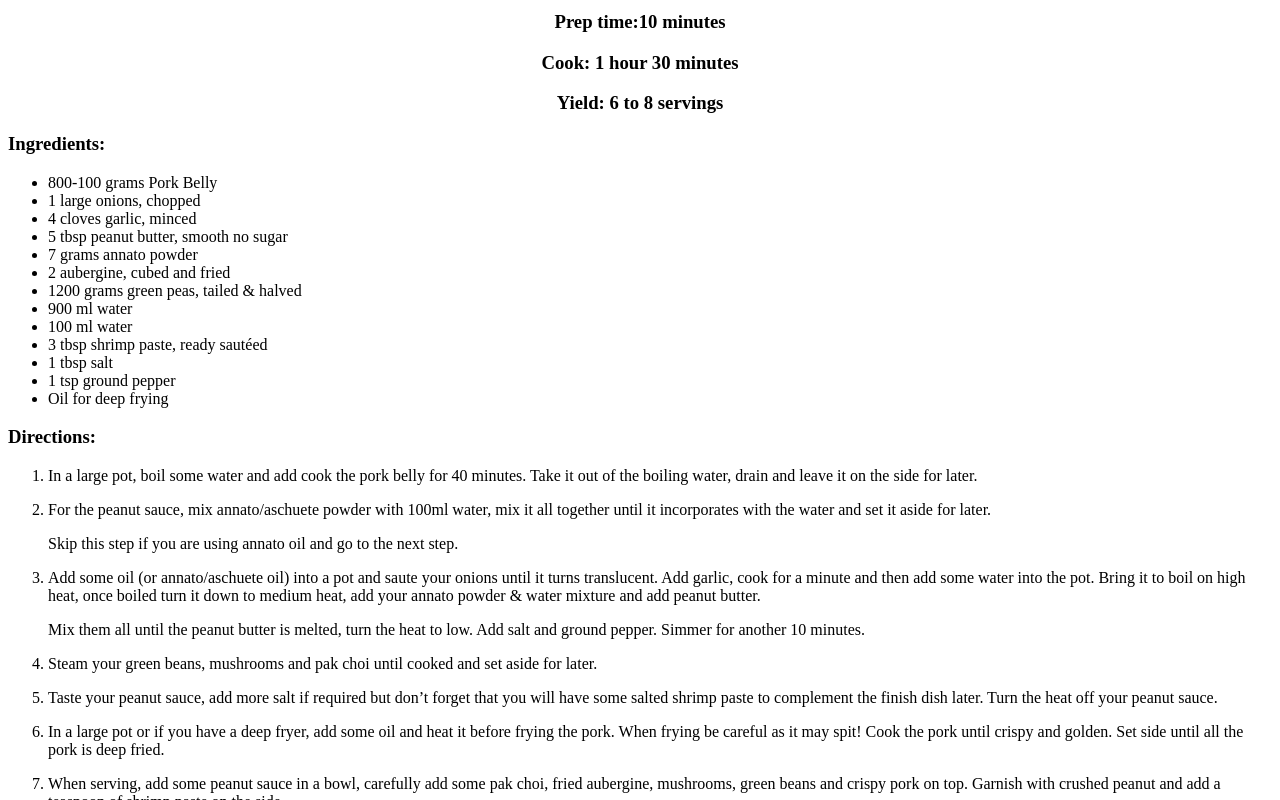
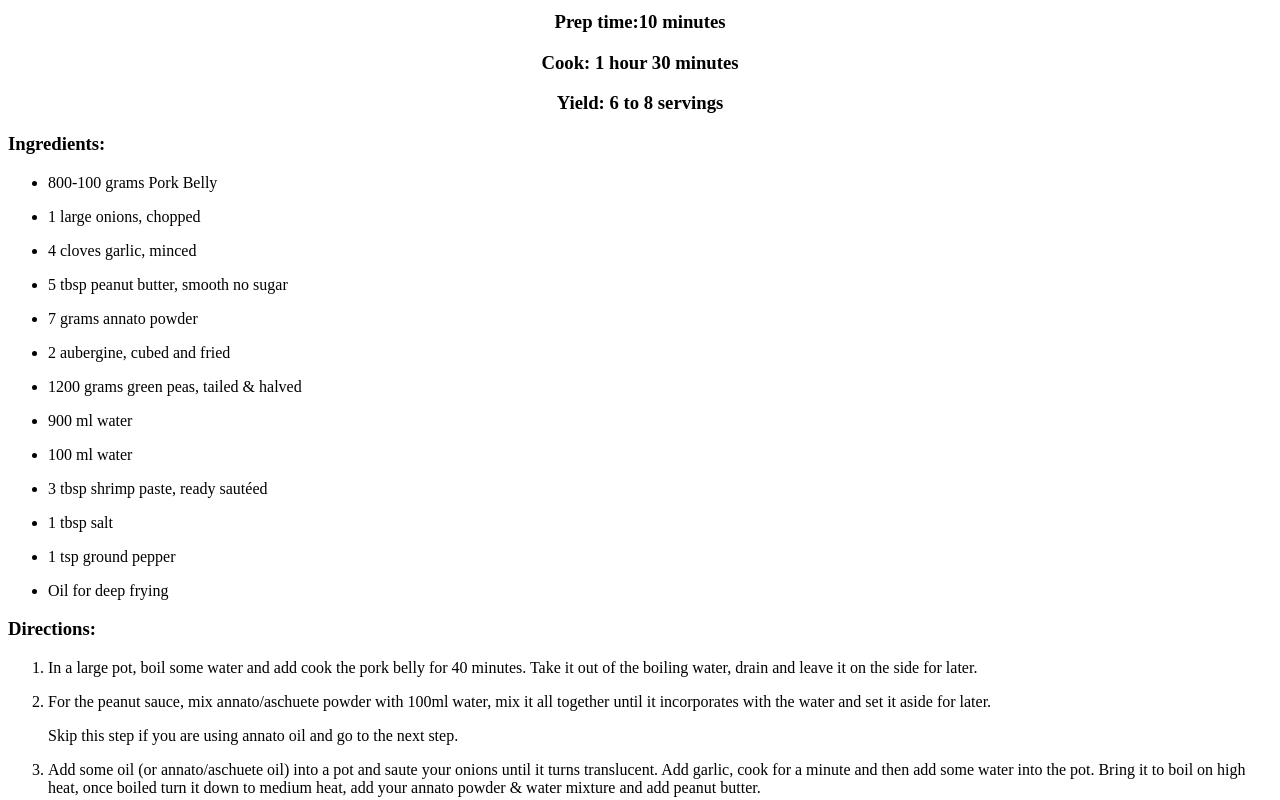
Before and after one commit to silosmikko/odin-recipes, a plain HTML site: page recipes/cripsy_karekare.html in a window 1280 px wide. Shown: the part 543-1343 px from the top of the page. Drawn offline with Linux system fonts and the light colour scheme.

Commit message:
Added Paragraph on Ingredients List

```diff
--- a/recipes/cripsy_karekare.html
+++ b/recipes/cripsy_karekare.html
@@ -21,19 +21,19 @@
 
 <h3>Ingredients:</h3>
 <ul>
-    <li>800-100 grams Pork Belly</li>
-    <li>1 large onions, chopped</li>
-    <li>4 cloves garlic, minced</li>
-    <li>5 tbsp peanut butter, smooth no sugar</1i>
-    <li>7 grams annato powder</li>
-    <li>2 aubergine, cubed and fried</li>
-    <li>1200 grams green peas, tailed & halved</li>
-    <li>900 ml water</li>
-    <li>100 ml water</li>
-    <li>3 tbsp shrimp paste, ready sautéed</li>
-    <li>1 tbsp salt</li>
-    <li>1 tsp ground pepper</li>
-    <li>Oil for deep frying</li>
+    <li><p>800-100 grams Pork Belly</p></li>
+    <li><p>1 large onions, chopped</p></li>
+    <li><p>4 cloves garlic, minced</p></li>
+    <li><p>5 tbsp peanut butter, smooth no sugar</p></1i>
+    <li><p>7 grams annato powder</p></li>
+    <li><p>2 aubergine, cubed and fried</p></li>
+    <li><p>1200 grams green peas, tailed & halved</p></li>
+    <li><p>900 ml water</p></li>
+    <li><p>100 ml water</p></li>
+    <li><p>3 tbsp shrimp paste, ready sautéed</p></li>
+    <li><p>1 tbsp salt</p></li>
+    <li><p>1 tsp ground pepper</p></li>
+    <li><p>Oil for deep frying</p></li>
 </ul>
 
 <h3>Directions:</h3>
```
Also changed, not shown: recipes/chicken_adobo.html (+8 -8 lines).
